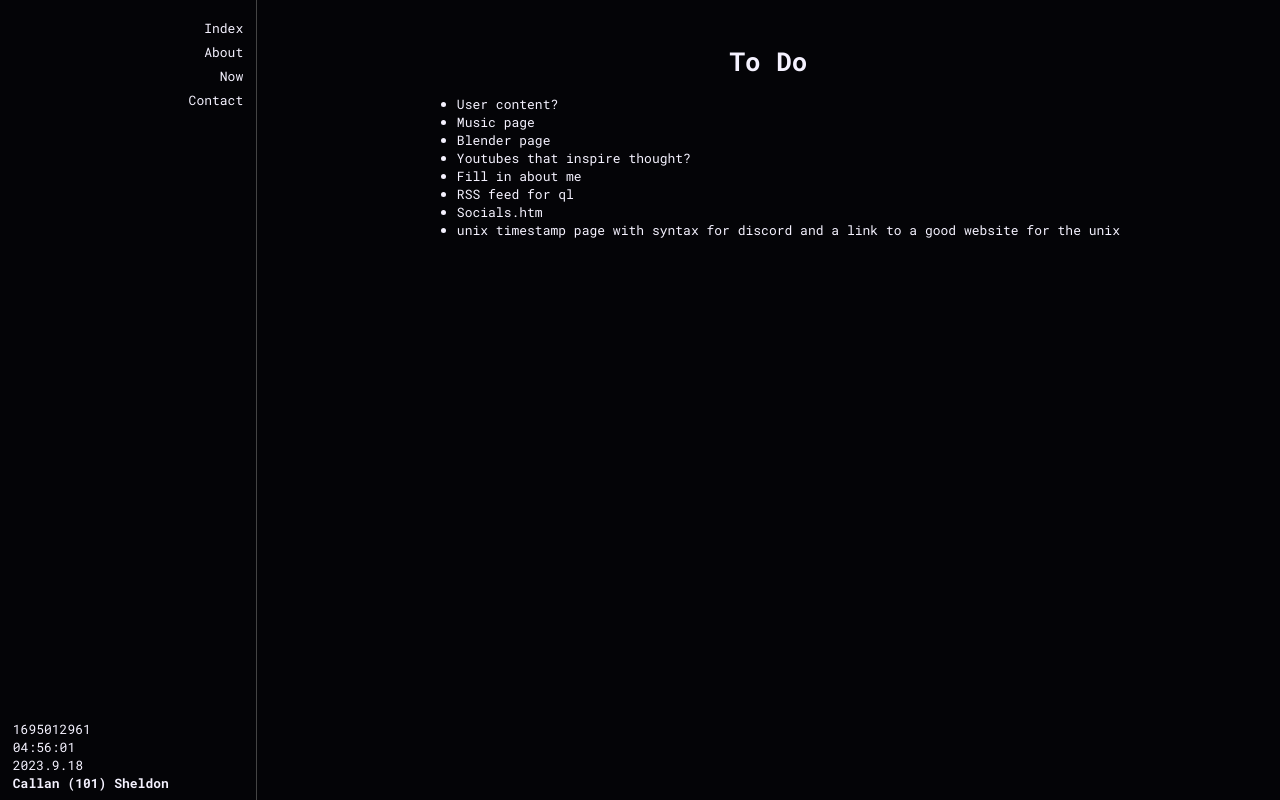
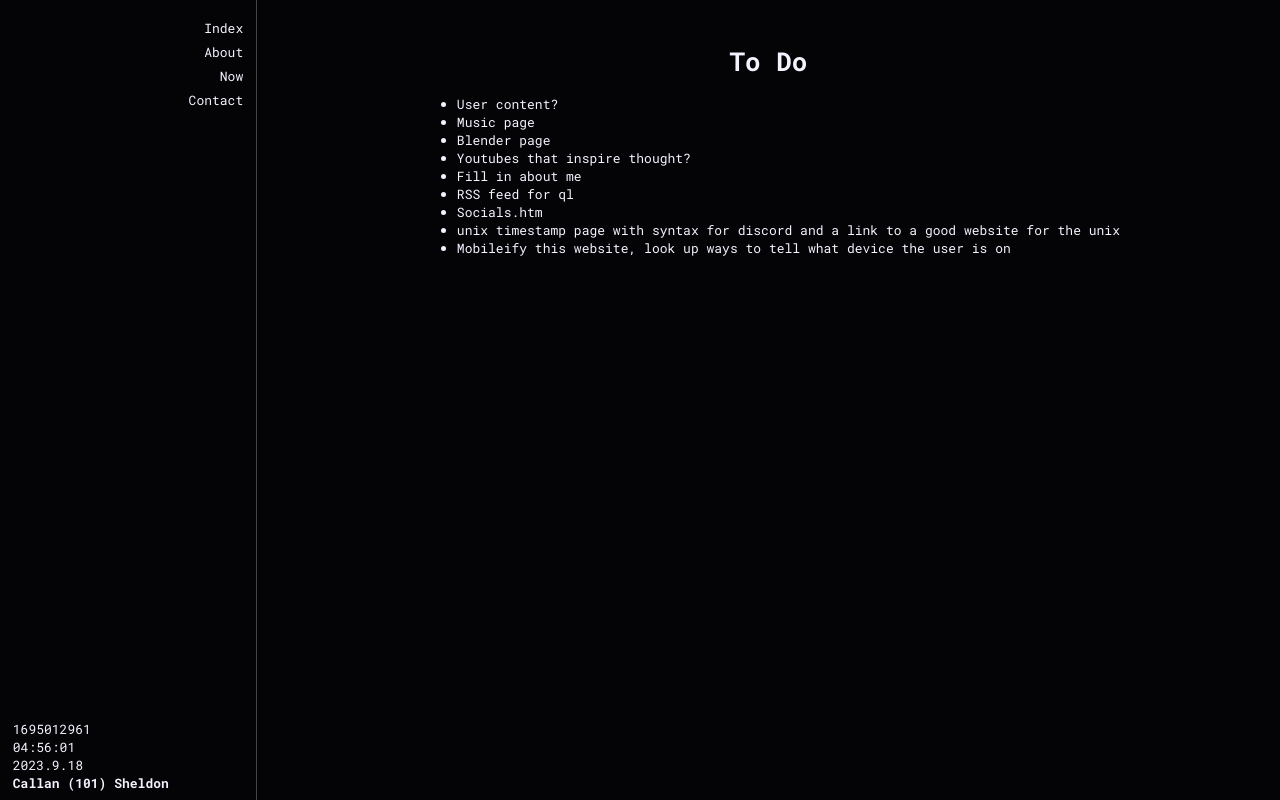
Before and after one commit to callan101/callan101.github.io, a plain HTML site: page ToDoWebsite.htm in a window 1280 px wide. Drawn offline with Linux system fonts and the light colour scheme.

Commit message:
Update ToDoWebsite.htm

```diff
--- a/ToDoWebsite.htm
+++ b/ToDoWebsite.htm
@@ -45,6 +45,7 @@
                         <li>RSS feed for ql</li>
                         <li>Socials.htm</li>
                         <li>unix timestamp page with syntax for discord and a link to a good website for the unix</li>
+                        <li>Mobileify this website, look up ways to tell what device the user is on</li>
                     </ul>
                 </div>
             </div>
```
